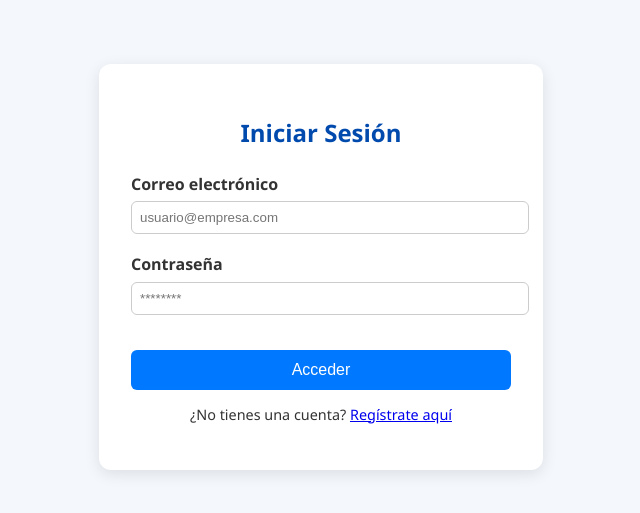
After one commit to JeissonArleyCalderonPosada/Proyecto-GC, a Flask app: page /login in a window 1280 px wide. The commit adds this page. Shown: the top 513 px of the page, without its empty margins (319-959 px from the left). Run offline with Flask 3, Linux system fonts and the light colour scheme.

Commit message:
Agregando login

```diff
--- a/app.py
+++ b/app.py
@@ -1,6 +1,29 @@
+from flask import Flask, render_template
 from flask import Flask
+from flask_sqlalchemy import SQLAlchemy
 
 app = Flask(__name__)
+
+##CONFIGURACION BASE DE DATOS
+app.config['SQLALCHEMY_DATABASE_URI'] = (
+    "mssql+pyodbc://DESKTOP-PTOBCHL\\SQLEXPRESS/ml_project_aulaespejo?"
+    "driver=ODBC+Driver+17+for+SQL+Server&trusted_connection=yes"
+)
+
+app.config['SQLALCHEMY_TRACK_MODIFICATIONS'] = False
+
+db = SQLAlchemy(app)
+
+##CLASE USUARIOS CON SUS ATRIBUTOS
+class Usuario(db.Model):
+    __tablename__ = 'Usuarios'
+
+    id = db.Column(db.Integer, primary_key=True)
+    nombre = db.Column(db.String(100))
+    correo = db.Column(db.String(120), unique=True)
+
+    def __repr__(self):
+        return f'<Usuario {self.nombre}>'
 
 @app.route('/')
 def home():
@@ -8,3 +31,16 @@ def home():
 
 if __name__ == '__main__':
     app.run(debug=True)
+
+# Ruta principal (Index)
+@app.route('/')
+def index():
+    return render_template('index.html', name='Flask Marketing App')
+
+# Ruta para el login
+@app.route('/login')
+def login():
+    return render_template('login.html')
+
+if __name__ == '__main__':
+    app.run(debug=True)
--- a/static/style.css
+++ b/static/style.css
@@ -0,0 +1,113 @@
+/* === ESTILO GENERAL === */
+body {
+    font-family: 'Segoe UI', Tahoma, sans-serif;
+    margin: 0;
+    padding: 0;
+    background: #f4f7fb;
+    color: #333;
+}
+
+/* === ENCABEZADO === */
+header {
+    background: #004aad;
+    color: white;
+    padding: 1em 2em;
+    display: flex;
+    justify-content: space-between;
+    align-items: center;
+}
+
+header h1 {
+    margin: 0;
+    font-size: 1.5em;
+}
+
+nav ul {
+    list-style: none;
+    margin: 0;
+    padding: 0;
+    display: flex;
+    gap: 1.2em;
+}
+
+nav a {
+    color: white;
+    text-decoration: none;
+    font-weight: 500;
+}
+
+nav a:hover {
+    text-decoration: underline;
+}
+
+/* === CONTENIDO PRINCIPAL === */
+main {
+    text-align: center;
+    padding: 4em 2em;
+}
+
+main h2 {
+    font-size: 1.8em;
+    color: #004aad;
+}
+
+.btn {
+    background: #0078ff;
+    color: white;
+    padding: 0.7em 1.5em;
+    border-radius: 6px;
+    text-decoration: none;
+    display: inline-block;
+    margin-top: 1em;
+}
+
+.btn:hover {
+    background: #005fcc;
+}
+
+/* === LOGIN === */
+.login-container {
+    width: 100%;
+    max-width: 380px;
+    margin: 8vh auto;
+    background: white;
+    padding: 2em;
+    border-radius: 12px;
+    box-shadow: 0 4px 15px rgba(0,0,0,0.1);
+}
+
+.login-container h2 {
+    text-align: center;
+    color: #004aad;
+    margin-bottom: 1em;
+}
+
+.form-group {
+    margin-bottom: 1.2em;
+}
+
+label {
+    display: block;
+    font-weight: 600;
+    margin-bottom: 0.4em;
+}
+
+input {
+    width: 100%;
+    padding: 0.6em;
+    border: 1px solid #ccc;
+    border-radius: 6px;
+}
+
+button.btn {
+    width: 100%;
+    border: none;
+    cursor: pointer;
+    font-size: 1em;
+}
+
+.note {
+    text-align: center;
+    margin-top: 1em;
+    font-size: 0.9em;
+}
--- /dev/null
+++ b/templates/login.html
@@ -0,0 +1,31 @@
+<!DOCTYPE html>
+<html lang="es">
+<head>
+    <meta charset="UTF-8">
+    <meta name="viewport" content="width=device-width, initial-scale=1.0">
+    <title>Iniciar Sesión - Marketing ML App</title>
+    <link rel="stylesheet" href="{{ url_for('static', filename='style.css') }}">
+</head>
+<body class="login-page">
+    <div class="login-container">
+        <h2>Iniciar Sesión</h2>
+        <form method="post" action="#">
+            <div class="form-group">
+                <label for="email">Correo electrónico</label>
+                <input type="email" id="email" name="email" placeholder="usuario@empresa.com" required>
+            </div>
+
+            <div class="form-group">
+                <label for="password">Contraseña</label>
+                <input type="password" id="password" name="password" placeholder="********" required>
+            </div>
+
+            <button type="submit" class="btn">Acceder</button>
+
+            <p class="note">
+                ¿No tienes una cuenta? <a href="#">Regístrate aquí</a>
+            </p>
+        </form>
+    </div>
+</body>
+</html>
```
Also changed, not shown: templates/index.html (+30 -5 lines).
